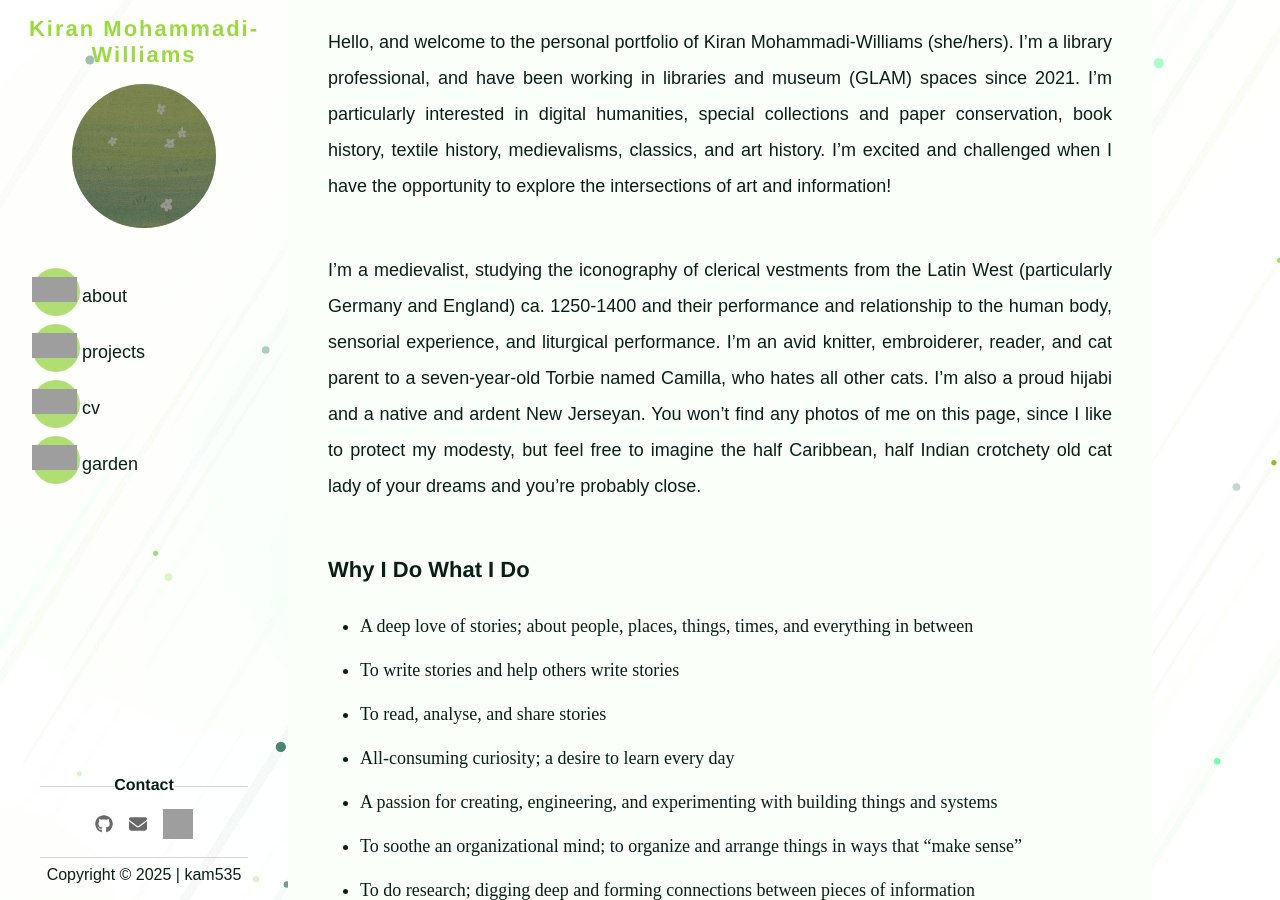
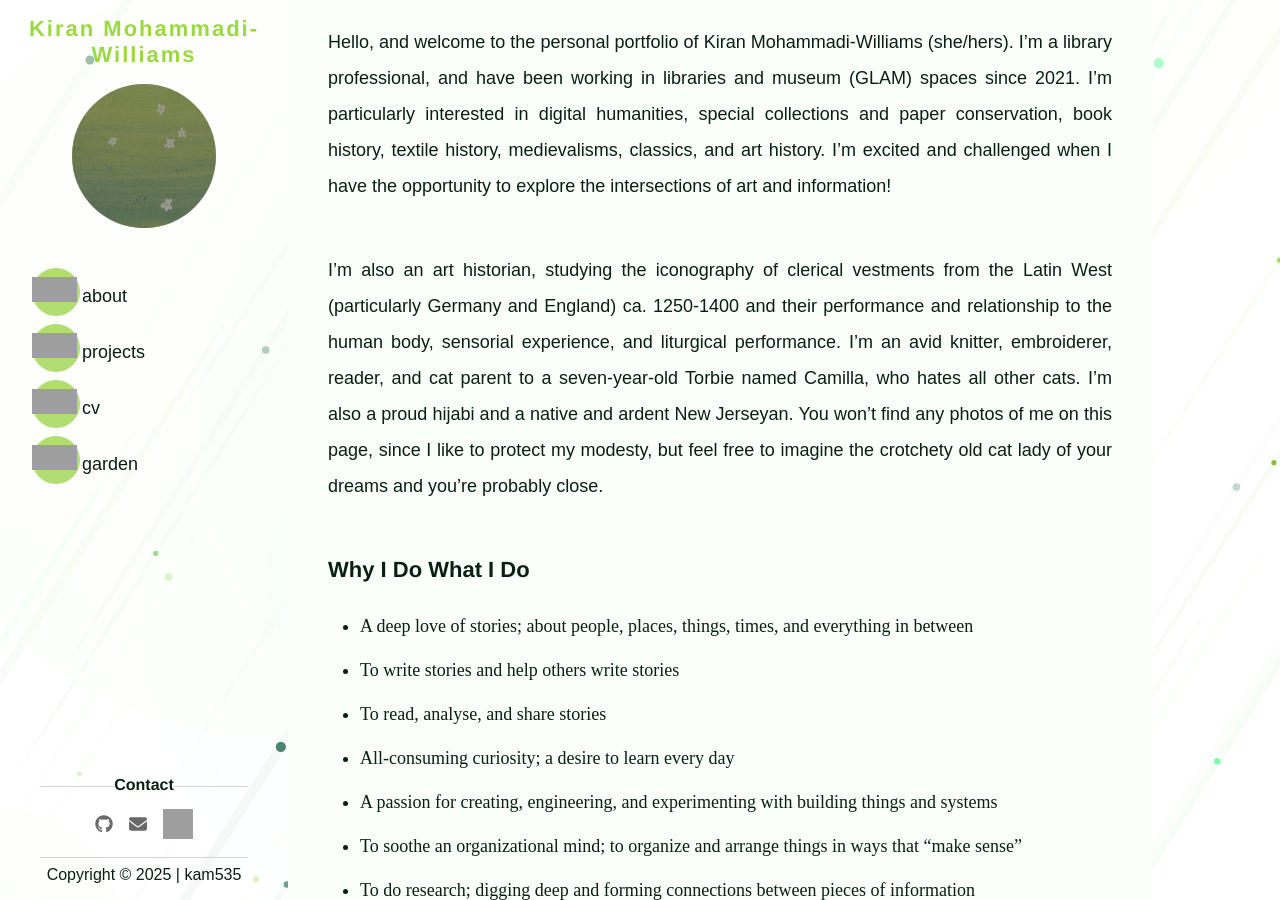
Before and after one commit to green-queen/green-queen.github.io, a Jekyll site: the page built from _pages/index.md, in a window 1280 px wide and 900 px high, scrolled down 793 px. Built offline with Jekyll 4.4.1, drawn with Linux system fonts in a browser that asks for light colours; some web fonts are replaced; grey boxes are pictures that could not be loaded.

Commit message:
Update index.md

```diff
--- a/_pages/index.md
+++ b/_pages/index.md
@@ -25,7 +25,7 @@ Librarian • Art Historian • Book Lover • Viridiphile
 
 Hello, and welcome to the personal portfolio of Kiran Mohammadi-Williams (she/hers). I'm a library professional, and have been working in libraries and museum (GLAM) spaces since 2021. I'm particularly interested in digital humanities, special collections and paper conservation, book history, textile history, medievalisms, classics, and art history. I'm excited and challenged when I have the opportunity to explore the intersections of art and information!
 
-I'm a medievalist, studying the iconography of clerical vestments from the Latin West (particularly Germany and England) ca. 1250-1400 and their performance and relationship to the human body, sensorial experience, and liturgical performance. I'm an avid knitter, embroiderer, reader, and cat parent to a seven-year-old Torbie named Camilla, who hates all other cats. I'm also a proud hijabi and a native and ardent New Jerseyan. You won't find any photos of me on this page, since I like to protect my modesty, but feel free to imagine the half Caribbean, half Indian crotchety old cat lady of your dreams and you're probably close.
+I'm also an art historian, studying the iconography of clerical vestments from the Latin West (particularly Germany and England) ca. 1250-1400 and their performance and relationship to the human body, sensorial experience, and liturgical performance. I'm an avid knitter, embroiderer, reader, and cat parent to a seven-year-old Torbie named Camilla, who hates all other cats. I'm also a proud hijabi and a native and ardent New Jerseyan. You won't find any photos of me on this page, since I like to protect my modesty, but feel free to imagine the crotchety old cat lady of your dreams and you're probably close.
 
 ### Why I Do What I Do
 - A deep love of stories; about people, places, things, times, and everything in between
```
